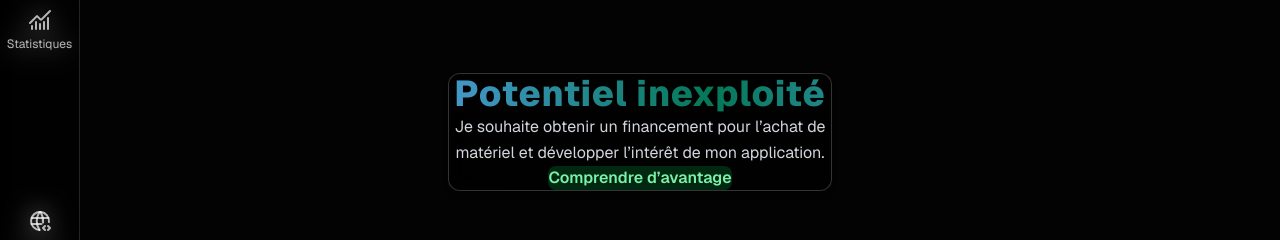
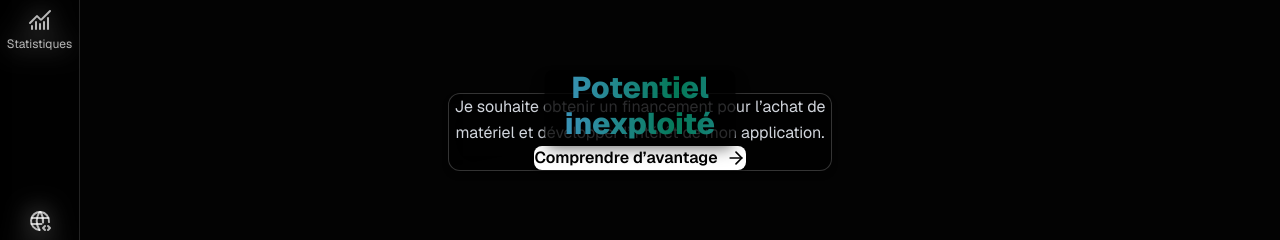
Before and after one commit to nonnzy7even7iete/nonnzytransformiumfullstackbundel, a Next.js app: page /dashboard in a window 1280 px wide. Shown: the part 268-508 px from the top of the page. Built offline with nearby package versions, Linux system fonts and the light colour scheme; no server answers; sample sign-in values are in the browser's storage.

Commit message:
Zy Bulding workflow

```diff
--- a/src/components/PotentialCard.tsx
+++ b/src/components/PotentialCard.tsx
@@ -1,6 +1,7 @@
 "use client";
 
 import { useRouter } from "next/navigation";
+import { ArrowRight } from "lucide-react";
 
 interface PotentialCardProps {
   title?: string;
@@ -18,6 +19,7 @@ export default function PotentialCard({
   return (
     <div
       className="
+        relative
         max-w-sm w-full mx-auto
         bg-gradient-to-br from-black/60 to-black/40
         backdrop-blur-lg border border-white/20
@@ -27,34 +29,42 @@ export default function PotentialCard({
         transition-all duration-300 cursor-pointer
       "
     >
-      {/* Titre shiny gradient corrigé */}
-      <h2 className="text-3xl md:text-4xl font-extrabold mb-4 tracking-wide text-transparent bg-clip-text animate-shine-gradient">
-        {title}
-      </h2>
+      {/* Box flottante pour le titre */}
+      <div
+        className="
+          absolute -top-6 left-1/2 transform -translate-x-1/2
+          bg-black/80 px-6 py-2 rounded-lg
+          shadow-lg shadow-black/50
+        "
+      >
+        <h2 className="text-2xl md:text-3xl font-extrabold text-transparent bg-clip-text animate-shine">
+          {title}
+        </h2>
+      </div>
 
       {/* Description */}
-      <p className="text-gray-300 text-sm md:text-base mb-6 leading-relaxed">
+      <p className="mt-10 text-gray-300 text-sm md:text-base mb-6 leading-relaxed">
         {description}
       </p>
 
-      {/* Bouton redirection */}
+      {/* Bouton blanc avec icône et shadow */}
       <button
         onClick={() => router.push(redirectPath)}
         className="
-          px-8 py-3
-          bg-green-500/20 text-green-300 font-semibold
-          rounded-lg
-          hover:bg-green-500/30
-          hover:text-white
-          transition-colors duration-300
+          mt-6 flex items-center gap-2
+          bg-white text-black font-semibold
+          px-6 py-3 rounded-lg
+          shadow-md shadow-black/40
+          hover:shadow-lg hover:shadow-green-400/30
+          transition-all duration-300
         "
       >
-        Comprendre d’avantage
+        Comprendre d’avantage <ArrowRight size={20} />
       </button>
 
-      {/* CSS intégré */}
+      {/* CSS intégré pour shiny gradient */}
       <style jsx>{`
-        .animate-shine-gradient {
+        .animate-shine {
           background-image: linear-gradient(90deg, #047857, #60a5fa, #047857);
           background-size: 200% auto;
           animation: shine 3s linear infinite;
```
